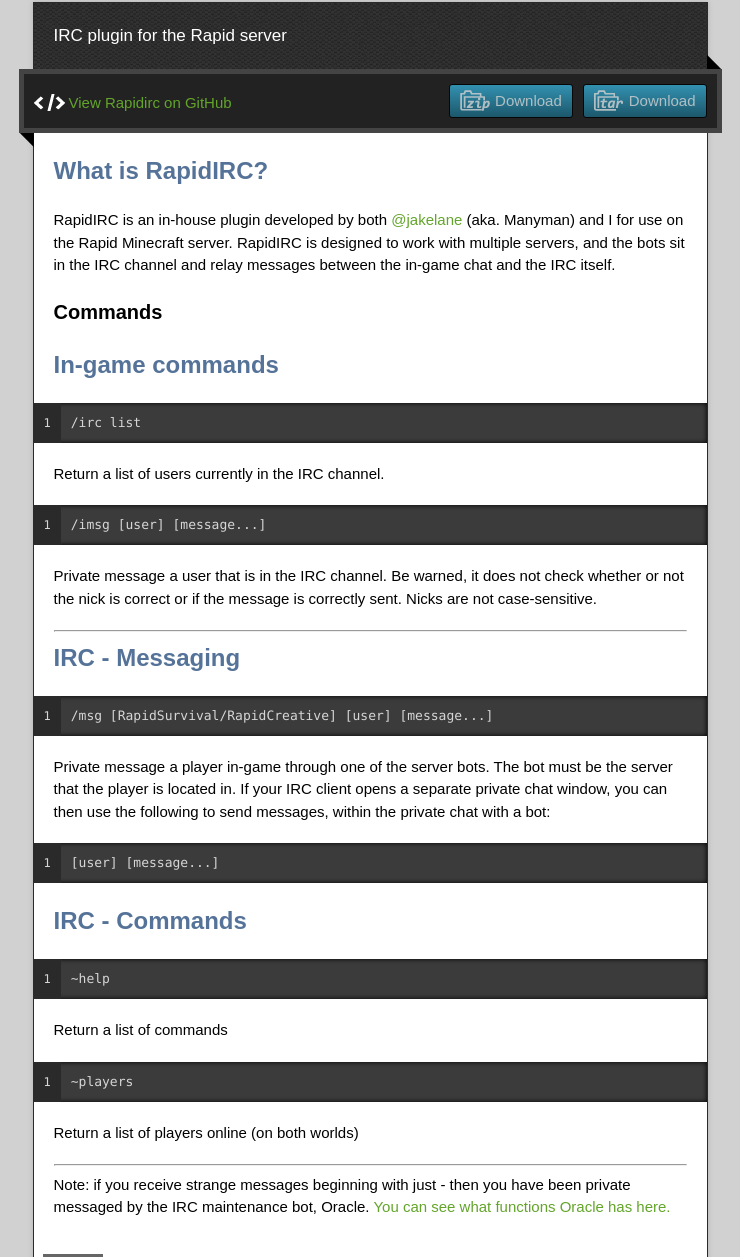
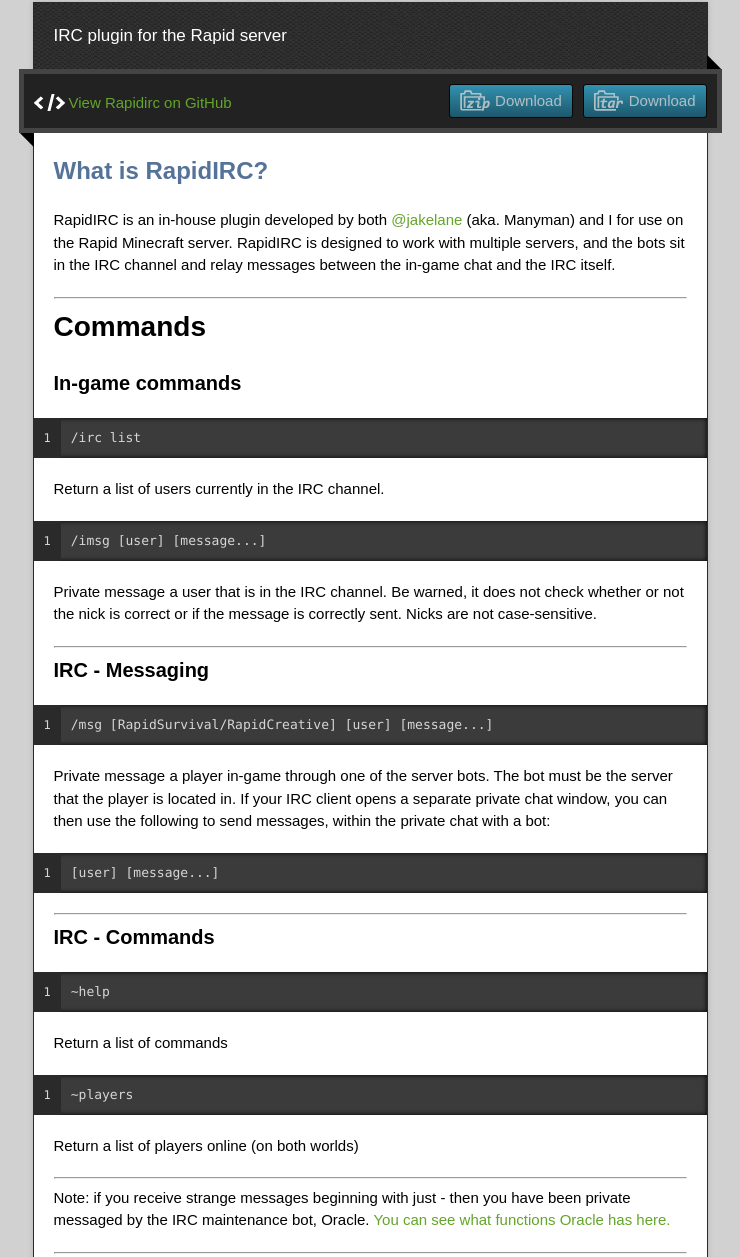
Before and after one commit to Toofifty/RapidIRC, a plain HTML site: page index.html in a window 1280 px wide. Shown: the part 128-1385 px from the top of the page, without its empty margins (270-1010 px from the left). Drawn offline with nearby package versions, Linux system fonts and the light colour scheme; grey boxes are pictures that could not be loaded.

Commit message:
Create gh-pages branch via GitHub

```diff
--- a/index.html
+++ b/index.html
@@ -41,11 +41,11 @@
 
 <p>RapidIRC is an in-house plugin developed by both <a href="https://github.com/jakelane" class="user-mention">@jakelane</a> (aka. Manyman) and I for use on the Rapid Minecraft server. RapidIRC is designed to work with multiple servers, and the bots sit in the IRC channel and relay messages between the in-game chat and the IRC itself.</p>
 
+<hr><h1>
+<a name="commands" class="anchor" href="#commands"><span class="octicon octicon-link"></span></a>Commands</h1>
+
 <h3>
-<a name="commands" class="anchor" href="#commands"><span class="octicon octicon-link"></span></a>Commands</h3>
-
-<h2>
-<a name="in-game-commands" class="anchor" href="#in-game-commands"><span class="octicon octicon-link"></span></a>In-game commands</h2>
+<a name="in-game-commands" class="anchor" href="#in-game-commands"><span class="octicon octicon-link"></span></a>In-game commands</h3>
 
 <pre><code>/irc list
 </code></pre>
@@ -57,8 +57,8 @@
 
 <p>Private message a user that is in the IRC channel. Be warned, it does not check whether or not the nick is correct or if the message is correctly sent. Nicks are not case-sensitive.</p>
 
-<hr><h2>
-<a name="irc---messaging" class="anchor" href="#irc---messaging"><span class="octicon octicon-link"></span></a>IRC - Messaging</h2>
+<hr><h3>
+<a name="irc---messaging" class="anchor" href="#irc---messaging"><span class="octicon octicon-link"></span></a>IRC - Messaging</h3>
 
 <pre><code>/msg [RapidSurvival/RapidCreative] [user] [message...]
 </code></pre>
@@ -68,8 +68,8 @@
 <pre><code>[user] [message...]
 </code></pre>
 
-<h2>
-<a name="irc---commands" class="anchor" href="#irc---commands"><span class="octicon octicon-link"></span></a>IRC - Commands</h2>
+<hr><h3>
+<a name="irc---commands" class="anchor" href="#irc---commands"><span class="octicon octicon-link"></span></a>IRC - Commands</h3>
 
 <pre><code>~help
 </code></pre>
@@ -82,6 +82,9 @@
 <p>Return a list of players online (on both worlds)</p>
 
 <hr><p>Note: if you receive strange messages beginning with just <code>-</code> then you have been private messaged by the IRC maintenance bot, Oracle. <a href="Oracle">You can see what functions Oracle has here.</a></p>
+
+<hr><h1>
+<a name="administration" class="anchor" href="#administration"><span class="octicon octicon-link"></span></a>Administration</h1>
         </article>
       </div>
     </div>
```
Also changed, not shown: params.json (+1 -1 lines).
